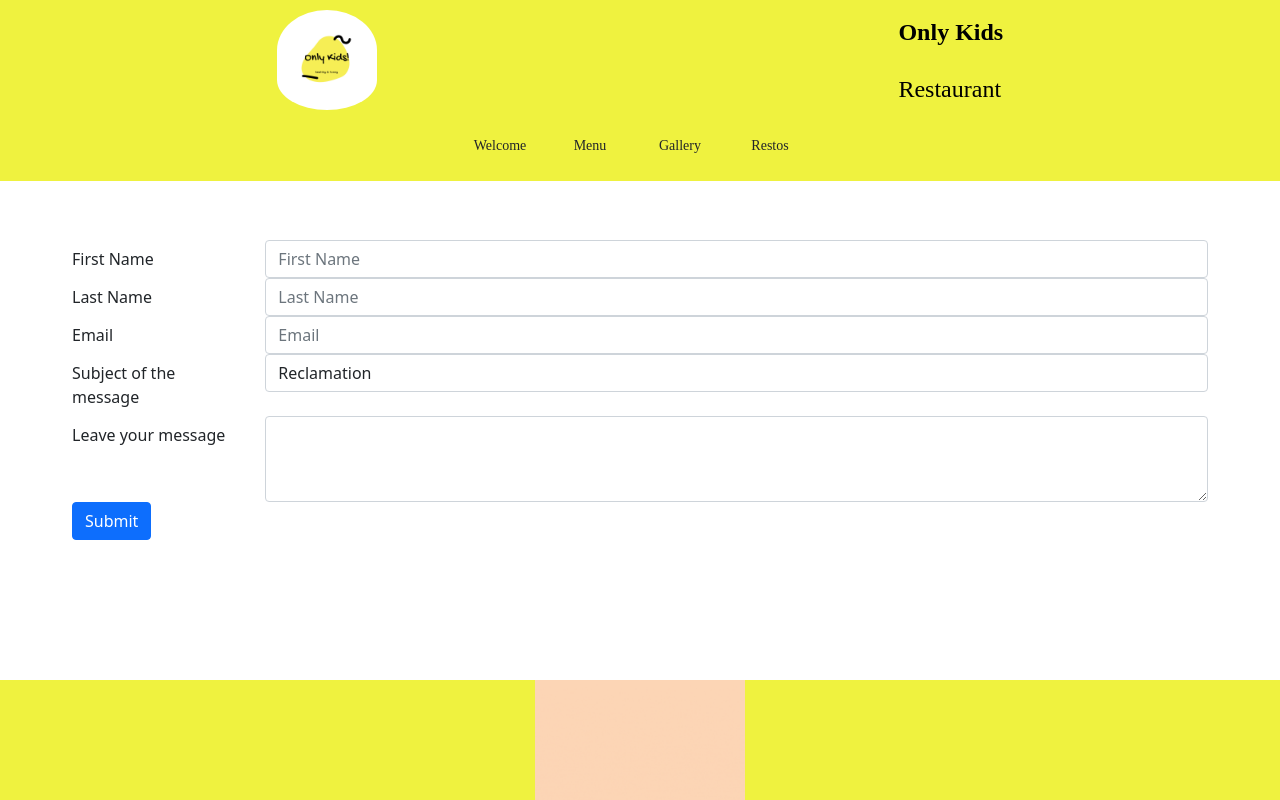
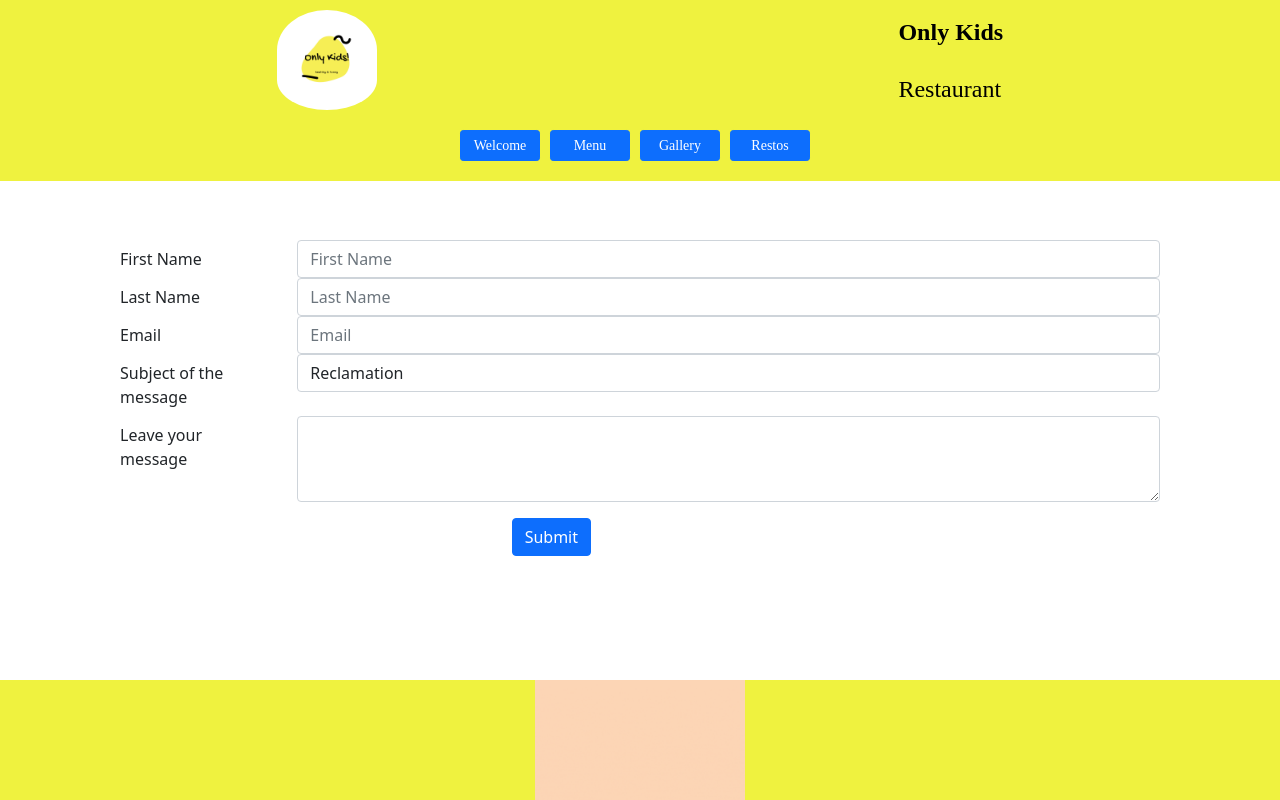
Before and after one commit to Yuliya-beCode/restaurant-css-framework, a PHP site: page /contact.html in a window 1280 px wide. Run offline with PHP 8.4, Linux system fonts and the light colour scheme.

Commit message:
contact form customized

```diff
--- a/contact.html
+++ b/contact.html
@@ -32,10 +32,10 @@
 
       </div>
       <div class="col-12 d-flex justify-content-center menu">
-        <a class="btn btn-sm" href="welcome.html" role="button">Welcome</a>
-        <a class="btn btn-sm" href="menu.html" role="button">Menu</a>
-        <a class="btn btn-sm" href="pictures.html" role="button">Gallery</a>
-        <a class="btn btn-sm" href="restaurants.html" role="button">Restos</a>
+        <a class="btn btn-primary btn-sm" href="welcome.html" role="button">Welcome</a>
+        <a class="btn btn-primary btn-sm" href="menu.html" role="button">Menu</a>
+        <a class="btn btn-primary btn-sm" href="pictures.html" role="button">Gallery</a>
+        <a class="btn btn-primary btn-sm" href="restaurants.html" role="button">Restos</a>
 
       </div>
     </div>
@@ -49,7 +49,7 @@
 
 
   <main class="container-fluid">
-    <form>
+    <form class="mx-5">
       <div class="form-group row mx-5">
         <label for="inputFirstName" class="col-sm-2 col-form-label">First Name</label>
         <div class="col-sm-10">
@@ -89,7 +89,7 @@
 
 
       <div class="form-group row mx-5">
-        <div class="col-sm-10">
+        <div class="col-sm-10 text-center p-3">
           <button type="submit" class="btn btn-primary">Submit</button>
         </div>
       </div>
--- a/menu.html
+++ b/menu.html
@@ -57,7 +57,7 @@
             </li>
             <li class="list-group-item d-flex justify-content-between align-items-center">
                 Fresh bio fruits for kids &nbsp; &nbsp; &nbsp;
-                <img src="pictures/fruits_kids.jpg" alt="" width="120px">
+                <img src="pictures/dessert3.jpg" alt="" width="120px">
                 <span class="badge bg-primary rounded-pill">10$</span>
                 <button type="button" class="btn btn-primary">Order</button>
             </li>
--- a/style.css
+++ b/style.css
@@ -1,5 +1,6 @@
 body {
     min-height: 100vh;
+    font-family: Roboto Mono;
 }
 
 
@@ -40,10 +41,12 @@ body {
 /*main*/
 
 main {
+    margin-left: 500px;
     margin-top: 240px;
     flex-grow: 1;
 
 }
+
 
 .carousel img {
 
@@ -55,7 +58,8 @@ main {
 
 
 
-header, footer{
+header,
+footer {
     background-color: rgba(239, 242, 63, 1);
 
 
```
Also changed, not shown: pictures_2.html (+5 -5 lines), pictures_3.html (+4 -4 lines), restaurants.html (+4 -4 lines), welcome.html (+3 -6 lines), pictures/fruits_kids.jpg (deleted), pictures/maket_contact_page.png, pictures/maket_gallery_page.png, pictures/maket_restaurants_page.png, pictures/news.png (deleted), pictures/p_4.webp (deleted), pictures/p_6.webp (deleted). Lines whose indentation alone changed are shown as unchanged.
